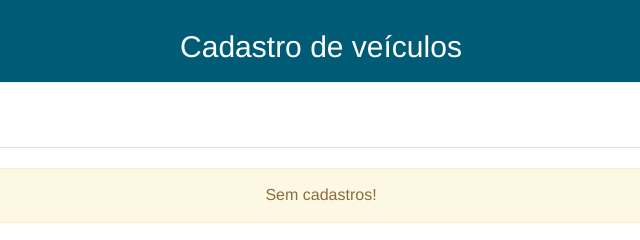
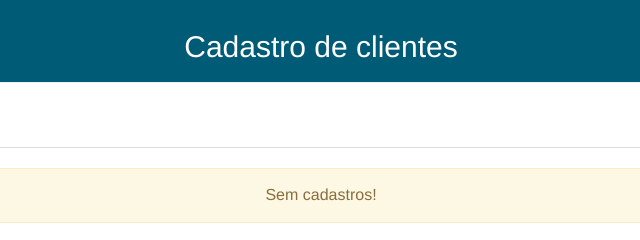
Before and after one commit to michellecolin/Enfants, a plain HTML site: page index.html in a window 1280 px wide. Shown: the full height of the page, 319-959 px from the left. Drawn offline with Linux system fonts and the light colour scheme; no server answers.

Commit message:
Change name

```diff
--- a/index.html
+++ b/index.html
@@ -4,7 +4,7 @@
 	<meta http-equiv="Content-Type" content="text/html; charset=utf-8" />
 	<script src="libs/jquery.min.js"></script>
 	<script src="libs/angular.min.js"></script>
-	<title>Cadastro de Veículos</title>
+	<title>Cadastro de Clientes</title>
 	<link rel="stylesheet" href="libs/bootstrap/css/bootstrap.min.css"/>
 	<link rel="stylesheet" href="css/style.css"/>
 	<script src="libs/bootstrap/js/bootstrap.min.js"></script>
@@ -14,7 +14,7 @@
 
 <body ng-app="register" ng-controller="registerCtrl">
 	<div class="page-header text-center">
-  	<h1>Cadastro de veículos</h1>
+  	<h1>Cadastro de clientes</h1>
 	</div>
 
 	<div class="container-fluid">
```
